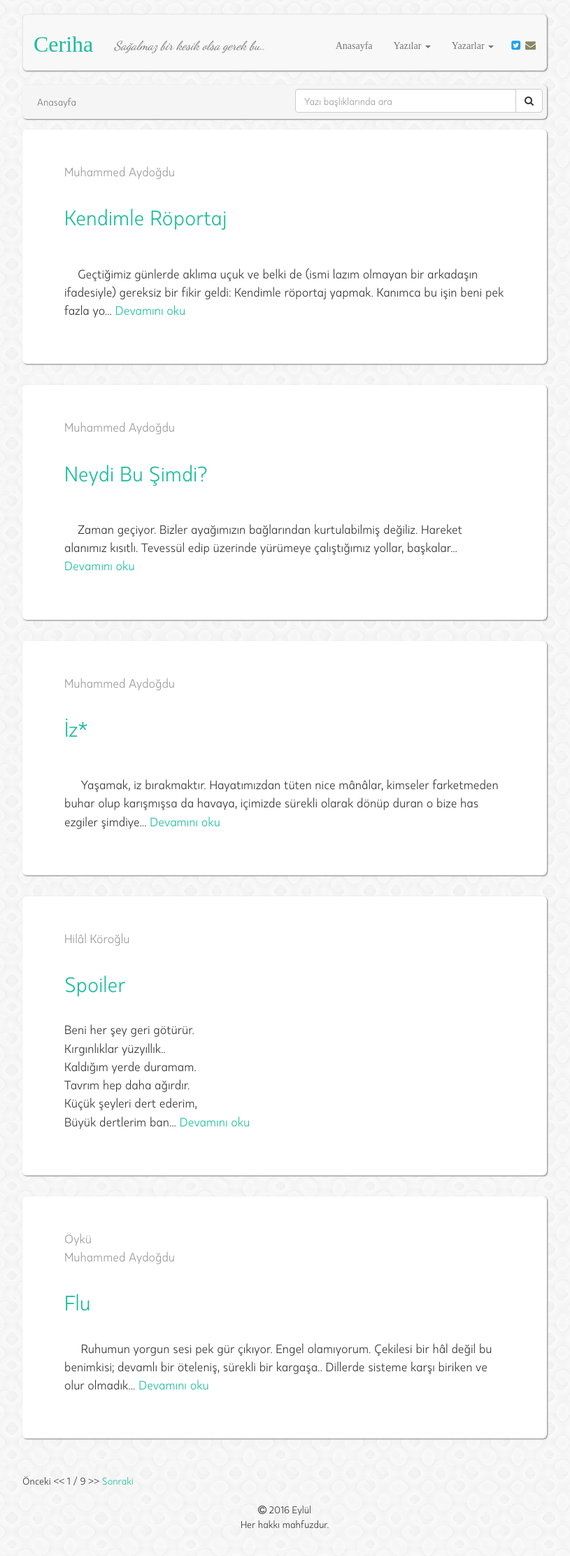
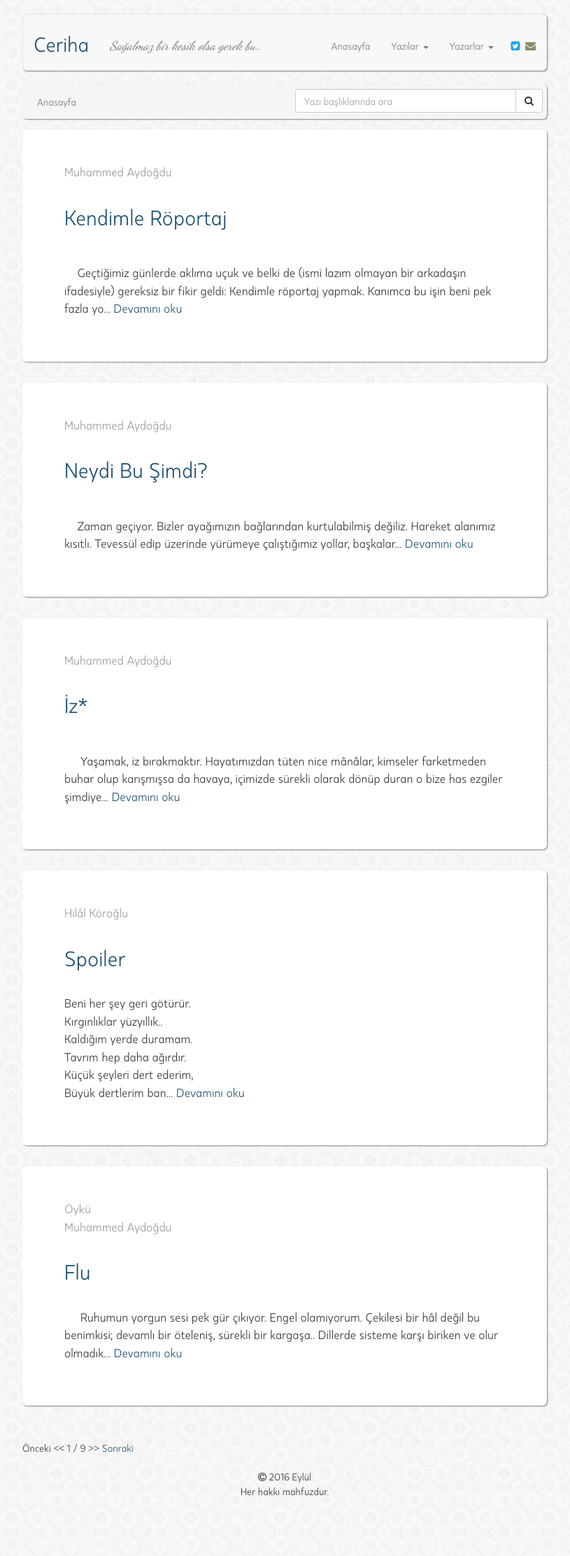
Before and after one commit to muhammedaydogdu/muhammedaydogdu.github.io, a Jekyll site: the page built from index.html, in a window 1280 px wide. Shown: the whole page at 70% size, without its empty margins (233-1048 px from the left). Built offline with Jekyll 4.4.1, drawn with Linux system fonts in a browser that asks for light colours; some web fonts are replaced; the list of posts is cut into pages by our own code; after the commit the page ends 2177 px from its top, so only the background shows below that.

Commit message:
Update style.css

```diff
--- a/css/style.css
+++ b/css/style.css
@@ -27,42 +27,42 @@ body {
 }
 
 a {
-  color: #1ABC9C;
+  color: #1B4F72;
 }
 
 a:hover {
-  color: #1ABC9C;
+  color: #1B4F72;
 }
 
 a:focus {
-  color: #1ABC9C;
+  color: #1B4F72;
   text-decoration: none;
 }
 
 h2 {
-  color: #1ABC9C;
+  color: #1B4F72;
 }
 
 .container .navbar {
   margin-top: 20px;
-  font-family: "Product Sans", "Times New Roman", serif;
+  font-family: "Kappa", "Times New Roman", serif;
   padding: 15px 0 5px 0;
   box-shadow: 1px 1px 2px grey;
   border-radius: 6px;
 }
 
 .navbar .navbar-brand {
-  color: #1ABC9C;
+  color: #1B4F72;
   margin-top: 2px;
-  font-size: 32px;
+  font-size: 29px;
 }
 
 .navbar .navbar-brand:hover {
-  color: #1ABC9C;
+  color: #1B4F72;
 }
 
 .navbar .navbar-brand:focus {
-  color: #1ABC9C;
+  color: #1B4F72;
 }
 
 .navbar .navbar-text {
@@ -95,7 +95,7 @@ h2 {
 }
 
 .container .jumbotron p {
-  font-size: 17.5px;
+  font-size: 17px;
 }
 
 .data {
```
